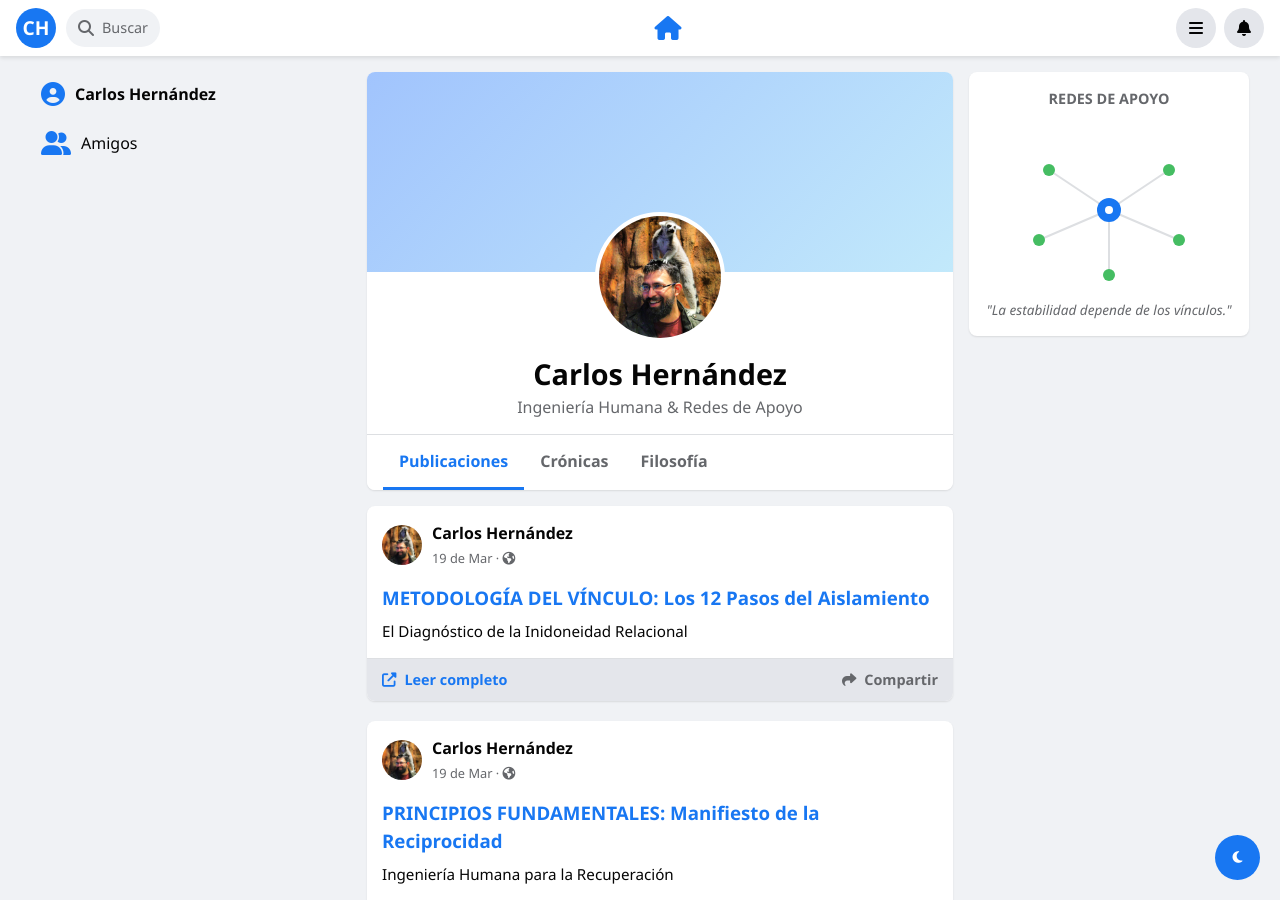
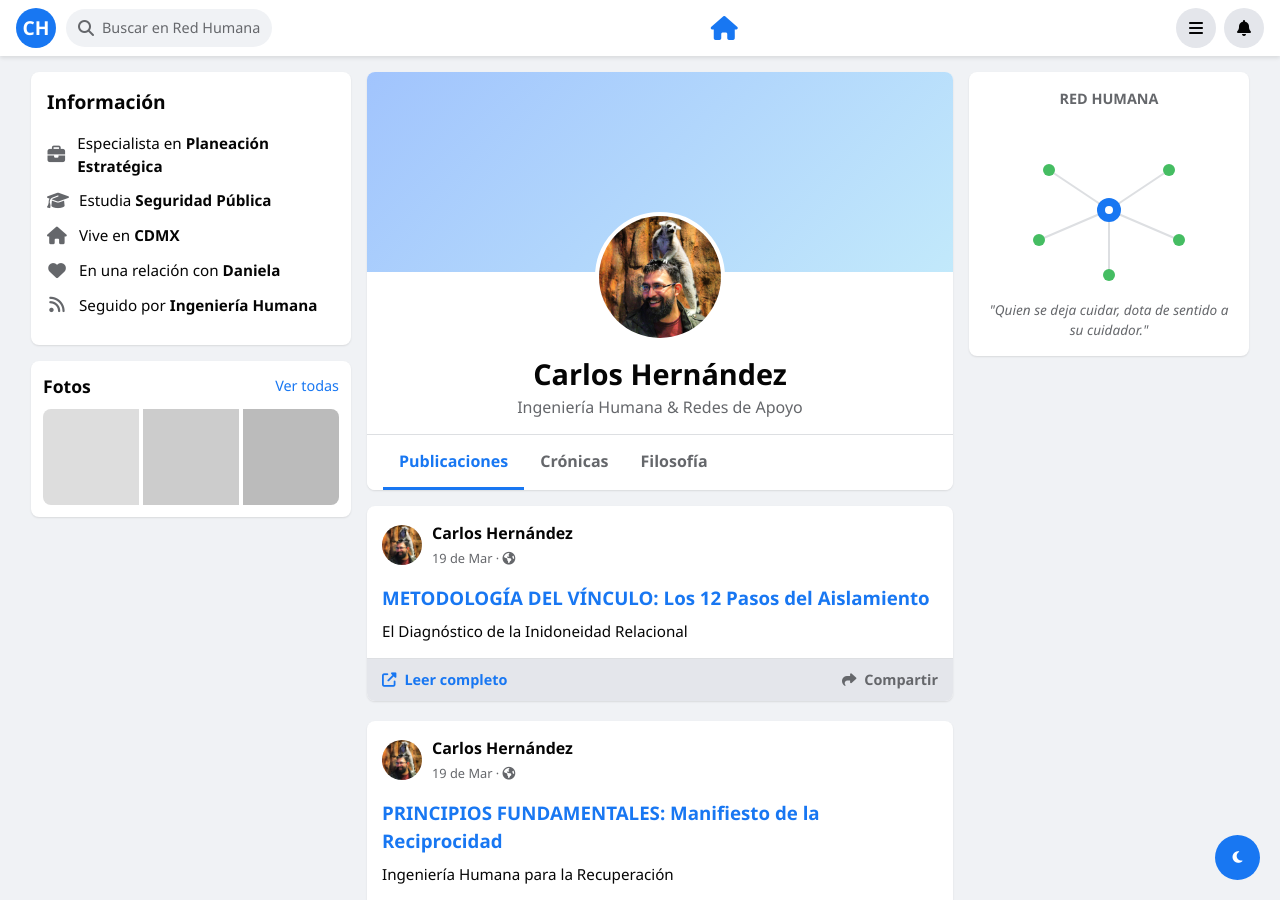
Before and after one commit to cafrhein/muro, a Jekyll site: the page built from index.html, in a window 1280 px wide and 900 px high. Built offline with Jekyll 4.4.1, drawn with Linux system fonts in a browser that asks for light colours.

Commit message:
Update default.html

```diff
--- a/_layouts/default.html
+++ b/_layouts/default.html
@@ -15,7 +15,7 @@
 
     <div class="menu-overlay" id="menu-overlay"></div>
 
-    <button class="dark-mode-toggle" id="theme-button" title="Cambiar modo">
+    <button class="dark-mode-toggle" id="theme-button" title="Modo Oscuro">
         <i class="fas fa-moon"></i>
     </button>
 
@@ -24,10 +24,10 @@
             <a href="{{ '/' | relative_url }}" class="logo-ch">CH</a>
             <div style="background: var(--fb-bg); padding: 8px 12px; border-radius: 20px; color: var(--fb-text-sec); display: flex; align-items: center; gap: 8px;">
                 <i class="fas fa-search"></i>
-                <span class="search-text" style="font-size: 0.9rem;">Buscar</span>
+                <span style="font-size: 0.9rem;">Buscar en Red Humana</span>
             </div>
         </div>
-        <nav class="header-center-nav" style="display: flex; gap: 40px; font-size: 1.5rem;">
+        <nav style="display: flex; gap: 40px; font-size: 1.5rem;">
             <a href="{{ '/' | relative_url }}" style="color: var(--fb-blue);"><i class="fas fa-home"></i></a>
         </nav>
         <div style="display: flex; gap: 8px;">
@@ -38,9 +38,27 @@
 
     <div class="fb-container">
         <aside class="fb-left" id="fb-left">
-            <div style="display: flex; flex-direction: column; gap: 5px;">
-                <a href="{{ '/' | relative_url }}" style="text-decoration:none; color:var(--fb-text); padding:10px; display:flex; align-items:center; gap:10px; border-radius: 8px; transition: background 0.2s;" onmouseover="this.style.background='var(--fb-hover)'" onmouseout="this.style.background='transparent'"><i class="fas fa-user-circle" style="color:var(--fb-blue); font-size:1.5rem;"></i> <strong>Carlos Hernández</strong></a>
-                <a href="#" style="text-decoration:none; color:var(--fb-text); padding:10px; display:flex; align-items:center; gap:10px; border-radius: 8px; transition: background 0.2s;" onmouseover="this.style.background='var(--fb-hover)'" onmouseout="this.style.background='transparent'"><i class="fas fa-user-friends" style="color:var(--fb-blue); font-size:1.5rem;"></i> Amigos</a>
+            <div class="fb-card">
+                <h3 style="font-size: 1.2rem; margin-bottom: 15px;">Información</h3>
+                <ul class="intro-list">
+                    <li class="intro-item"><i class="fas fa-briefcase"></i> <span>Especialista en <strong>Planeación Estratégica</strong></span></li>
+                    <li class="intro-item"><i class="fas fa-graduation-cap"></i> <span>Estudia <strong>Seguridad Pública</strong></span></li>
+                    <li class="intro-item"><i class="fas fa-home"></i> <span>Vive en <strong>CDMX</strong></span></li>
+                    <li class="intro-item"><i class="fas fa-heart"></i> <span>En una relación con <strong>Daniela</strong></span></li>
+                    <li class="intro-item"><i class="fas fa-rss"></i> <span>Seguido por <strong>Ingeniería Humana</strong></span></li>
+                </ul>
+            </div>
+
+            <div class="fb-card" style="padding: 12px;">
+                <div style="display: flex; justify-content: space-between; align-items: center; margin-bottom: 10px;">
+                    <h3 style="font-size: 1.1rem;">Fotos</h3>
+                    <a href="#" style="color: var(--fb-blue); text-decoration: none; font-size: 0.9rem;">Ver todas</a>
+                </div>
+                <div style="display: grid; grid-template-columns: repeat(3, 1fr); gap: 4px; border-radius: 8px; overflow: hidden;">
+                    <div style="aspect-ratio: 1; background: #ddd;"></div>
+                    <div style="aspect-ratio: 1; background: #ccc;"></div>
+                    <div style="aspect-ratio: 1; background: #bbb;"></div>
+                </div>
             </div>
         </aside>
 
@@ -50,13 +68,13 @@
 
         <aside class="fb-right">
             <div class="fb-card">
-                <h4 style="color: var(--fb-text-sec); margin-bottom: 10px; font-size: 0.9rem; text-transform: uppercase; text-align: center;">Redes de Apoyo</h4>
+                <h4 style="color: var(--fb-text-sec); margin-bottom: 10px; font-size: 0.9rem; text-transform: uppercase; text-align: center;">Red Humana</h4>
                 <div id="network-graph" style="display: flex; justify-content: center; padding: 10px 0;">
                     <svg viewBox="0 0 200 160" width="100%" height="160">
                         <line x1="100" y1="80" x2="40" y2="40" stroke="var(--fb-border)" stroke-width="2"/><line x1="100" y1="80" x2="160" y2="40" stroke="var(--fb-border)" stroke-width="2"/><line x1="100" y1="80" x2="30" y2="110" stroke="var(--fb-border)" stroke-width="2"/><line x1="100" y1="80" x2="170" y2="110" stroke="var(--fb-border)" stroke-width="2"/><line x1="100" y1="80" x2="100" y2="145" stroke="var(--fb-border)" stroke-width="2"/><circle cx="40" cy="40" r="6" fill="#45bd62"/><circle cx="160" cy="40" r="6" fill="#45bd62"/><circle cx="30" cy="110" r="6" fill="#45bd62"/><circle cx="170" cy="110" r="6" fill="#45bd62"/><circle cx="100" cy="145" r="6" fill="#45bd62"/><circle cx="100" cy="80" r="12" fill="var(--fb-blue)"/><circle cx="100" cy="80" r="4" fill="white"/>
                     </svg>
                 </div>
-                <p style="font-size: 0.85rem; color: var(--fb-text-sec); text-align: center; font-style: italic;">"La estabilidad depende de los vínculos."</p>
+                <p style="font-size: 0.85rem; color: var(--fb-text-sec); text-align: center; font-style: italic;">"Quien se deja cuidar, dota de sentido a su cuidador."</p>
             </div>
         </aside>
     </div>
@@ -73,9 +91,7 @@
         const sidebar = document.getElementById("fb-left");
         const overlay = document.getElementById("menu-overlay");
 
-        menuToggle.addEventListener("click", () => {
-            if (window.innerWidth <= 900) { sidebar.classList.toggle("active"); overlay.classList.toggle("active"); }
-        });
+        menuToggle.addEventListener("click", () => { if (window.innerWidth <= 900) { sidebar.classList.toggle("active"); overlay.classList.toggle("active"); } });
         overlay.addEventListener("click", () => { sidebar.classList.remove("active"); overlay.classList.remove("active"); });
     </script>
 </body>
```
Also changed, not shown: other parts of _layouts/default.html (+1 -1 lines).
